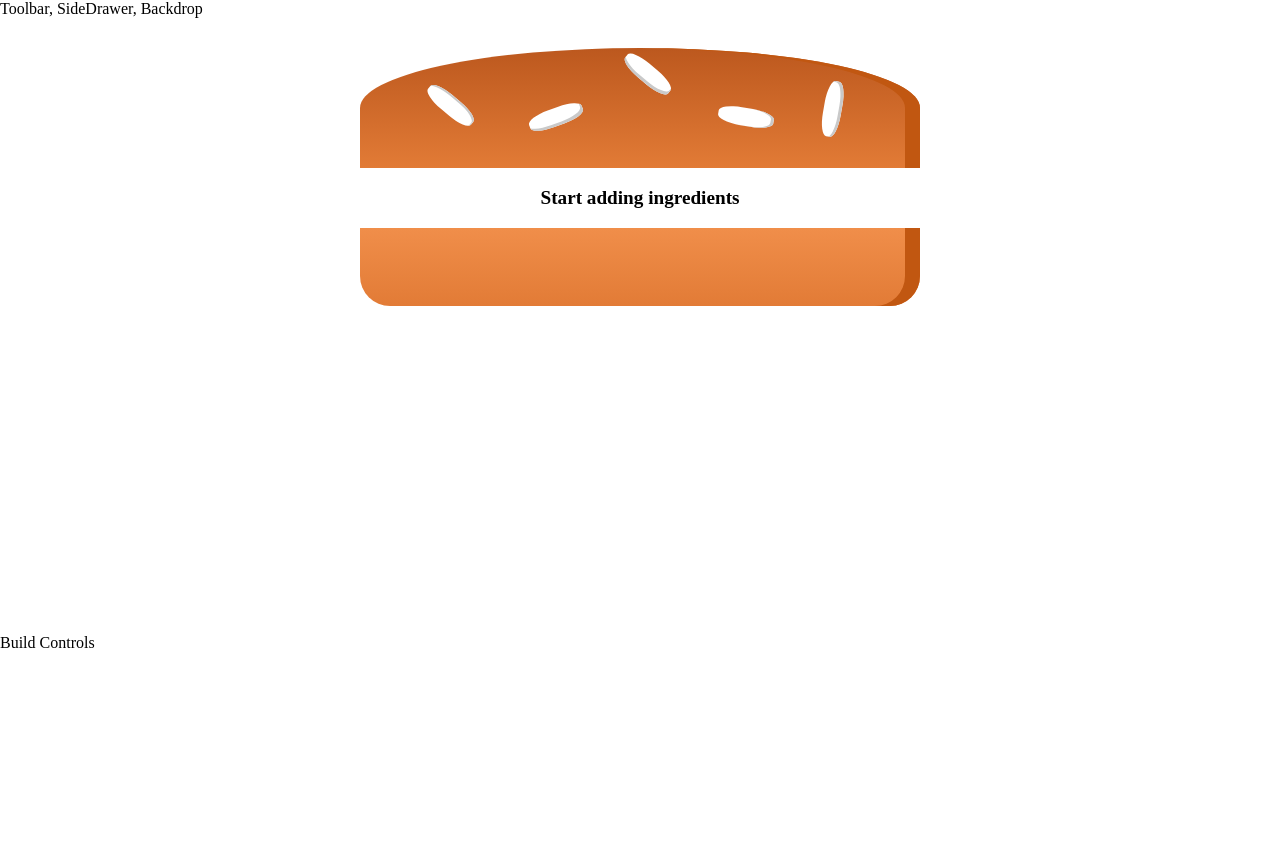
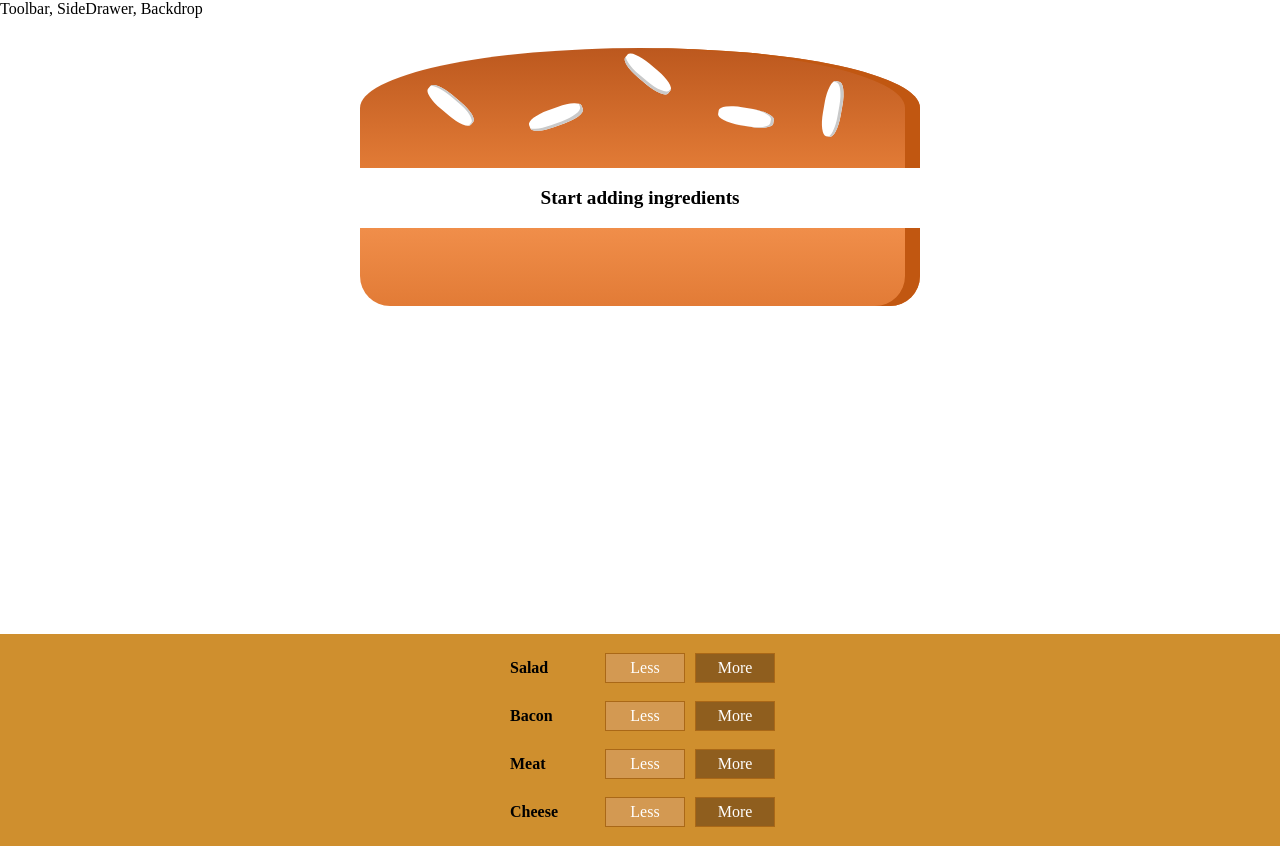
Before and after one commit to samigeorgiev/BurgerBuilder, a React (Create React App) app: page / in a window 1280 px wide. Before the commit the page ends 800 px from the top, so only its background shows below. Built offline with nearby package versions, Linux system fonts and the light colour scheme.

Commit message:
rendering build controls

```diff
--- a/src/components/Burger/BuildControls/index.js
+++ b/src/components/Burger/BuildControls/index.js
@@ -1,8 +1,21 @@
 import React from 'react';
 
+import BuildControl from './BuildControl';
+
+import styles from './index.module.css';
+
+const controls = [
+    { label: 'Salad', type: 'salad' },
+    { label: 'Bacon', type: 'bacon' },
+    { label: 'Meat', type: 'meat' },
+    { label: 'Cheese', type: 'cheese' }
+];
+
 const buildControls = props => (
-    <div>
-
+    <div className={styles.BuildControls}>
+        {controls.map(control => (
+            <BuildControl key={control.label} label={control.label} />
+        ))}
     </div>
 );
 
--- a/src/containers/BurgerBuilder/index.js
+++ b/src/containers/BurgerBuilder/index.js
@@ -1,6 +1,7 @@
 import React, { Component } from 'react';
 
 import Burger from 'components/Burger';
+import BuildControls from 'components/Burger/BuildControls';
 
 class BurgerBuilder extends Component {
 
@@ -17,7 +18,7 @@ class BurgerBuilder extends Component {
         return (
             <>
                 <Burger ingredients={this.state.ingredients} />
-                <div>Build Controls</div>
+                <BuildControls />
             </>
         );
     }
```
